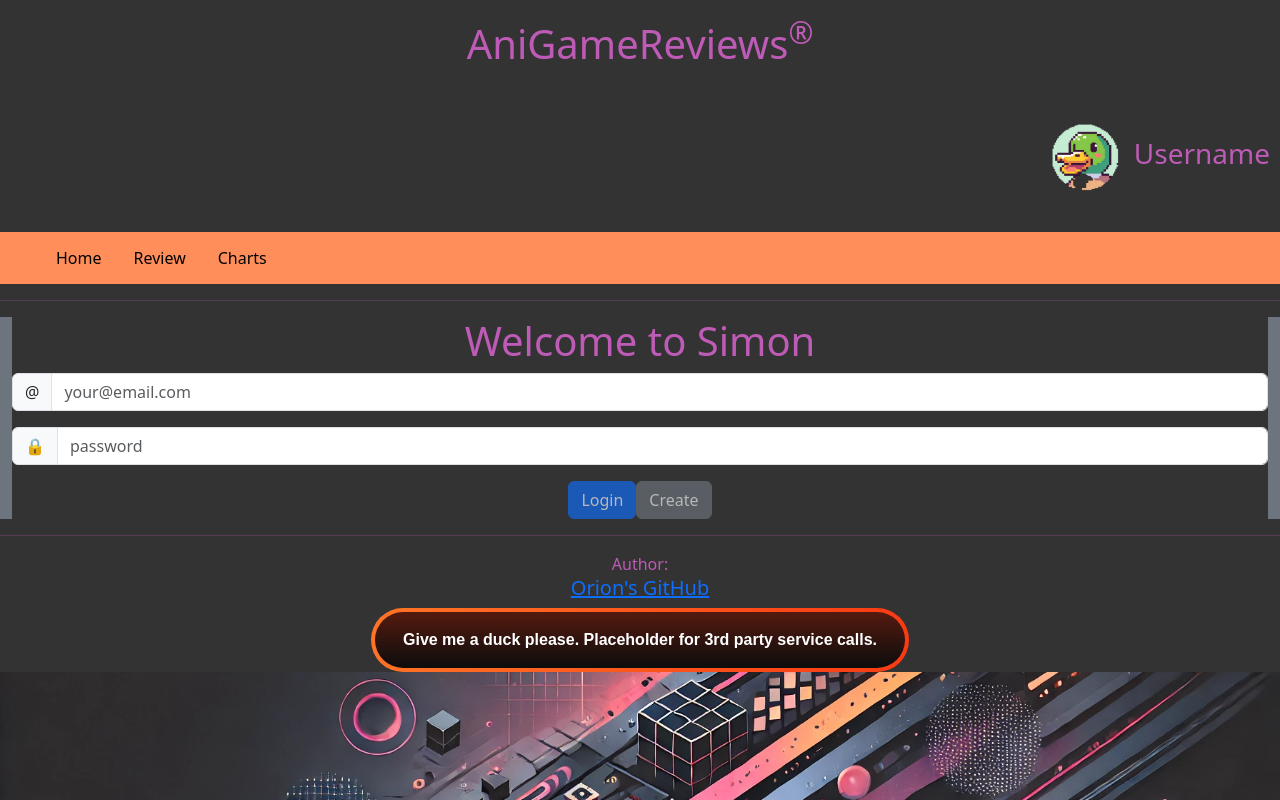
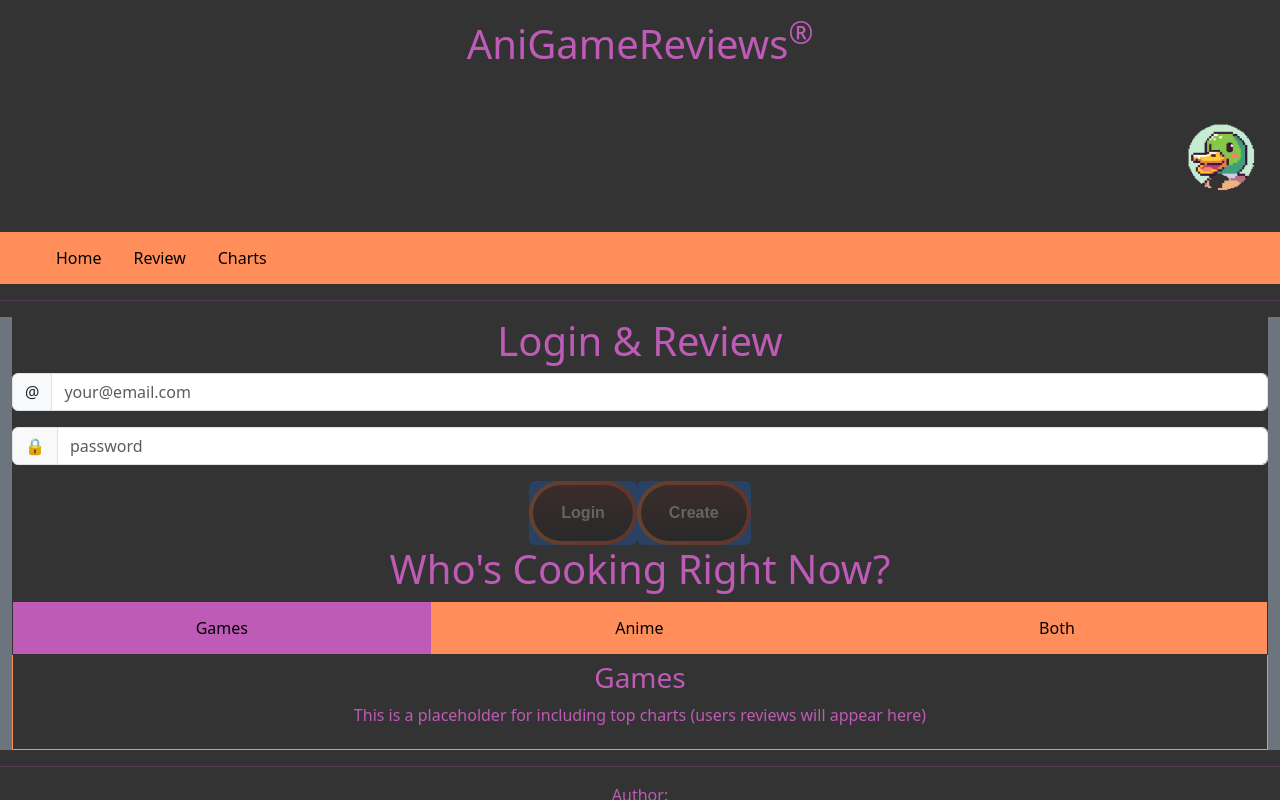
Before and after one commit to Rawlino/startup, a React (Vite) app: page /login in a window 1280 px wide. Shown: the top 800 px of the page. Built offline with nearby package versions, Linux system fonts and the light colour scheme.

Commit message:
Finished implementing the login and making the username appear in the top right corner of the screen when logging in.

```diff
--- a/src/app.jsx
+++ b/src/app.jsx
@@ -9,7 +9,7 @@
 
 
 
-export default function App() {
+export default function App(props) {
   const [userName, setUserName] = React.useState(localStorage.getItem('userName') || '');
   const currentAuthState = userName ? AuthState.Authenticated : AuthState.Unauthenticated;
   const [authState, setAuthState] = React.useState(currentAuthState);
@@ -19,7 +19,7 @@
         <div>
             <header>
               <h1 className="header">AniGameReviews<sup>&reg;</sup></h1>
-              <h3 className="username"><img className="username" src="/image_library/profile_pic.png" style={{ width: "100px", height: "100px" }} />Username</h3>
+              <h3 className="username"><img className="username" src="/image_library/profile_pic.png" style={{ width: "100px", height: "100px" }} />{userName}</h3>
               <nav>
                 <menu className="topnav">
                   <NavLink to="login">Home</NavLink>
--- a/src/login/authenticated.css
+++ b/src/login/authenticated.css
@@ -1,5 +1,5 @@
 .playerName {
-  color: rgb(118, 190, 210);
+  color: rgb(190, 91, 182);
   font-size: 1.5em;
   padding: 0.5em;
 }
--- a/src/login/authenticated.jsx
+++ b/src/login/authenticated.jsx
@@ -15,11 +15,11 @@
 
   return (
     <div>
-      <div className='playerName'>{props.userName}</div>
-      <Button variant='primary' onClick={() => navigate('/play')}>
-        Play
+      <div className='playerName'>Success! What would you like to do?</div>
+      <Button className="site_button" onClick={() => navigate('/review')}>
+        Review
       </Button>
-      <Button variant='secondary' onClick={() => logout()}>
+      <Button className="site_button" onClick={() => logout()}>
         Logout
       </Button>
     </div>
--- a/src/login/login.jsx
+++ b/src/login/login.jsx
@@ -28,15 +28,16 @@
 //     </a>
 //   </div>
 
-//   <div>
-//     <Charts />
-//   </div>
+  // <div>
+  //   <Charts />
+  // </div>
 // </main>
 //   );
 // }
 
 import React from 'react';
 import './login.css'
+import {Charts} from '/home/orion/Documents/byu/cs/cs_260/startup/src/charts/charts'
 
 import { Unauthenticated } from './unauthenticated';
 import { Authenticated } from './authenticated';
@@ -46,7 +47,7 @@
   return (
     <main className='container-fluid bg-secondary text-center'>
       <div>
-        {authState !== AuthState.Unknown && <h1>Welcome to Simon</h1>}
+        {authState !== AuthState.Unknown && <h1>Login & Review</h1>}
         {authState === AuthState.Authenticated && (
           <Authenticated userName={userName} onLogout={() => onAuthChange(userName, AuthState.Unauthenticated)} />
         )}
@@ -59,6 +60,9 @@
           />
         )}
       </div>
+      <div>
+        <Charts />
+      </div>
     </main>
   );
 }
--- a/src/login/unauthenticated.jsx
+++ b/src/login/unauthenticated.jsx
@@ -29,10 +29,10 @@
           <span className='input-group-text'>🔒</span>
           <input className='form-control' type='password' onChange={(e) => setPassword(e.target.value)} placeholder='password' />
         </div>
-        <Button variant='primary' onClick={() => loginUser()} disabled={!userName || !password}>
+        <Button className="site_button" onClick={() => loginUser()} disabled={!userName || !password}>
           Login
         </Button>
-        <Button variant='secondary' onClick={() => createUser()} disabled={!userName || !password}>
+        <Button className="site_button" onClick={() => createUser()} disabled={!userName || !password}>
           Create
         </Button>
       </div>
```
